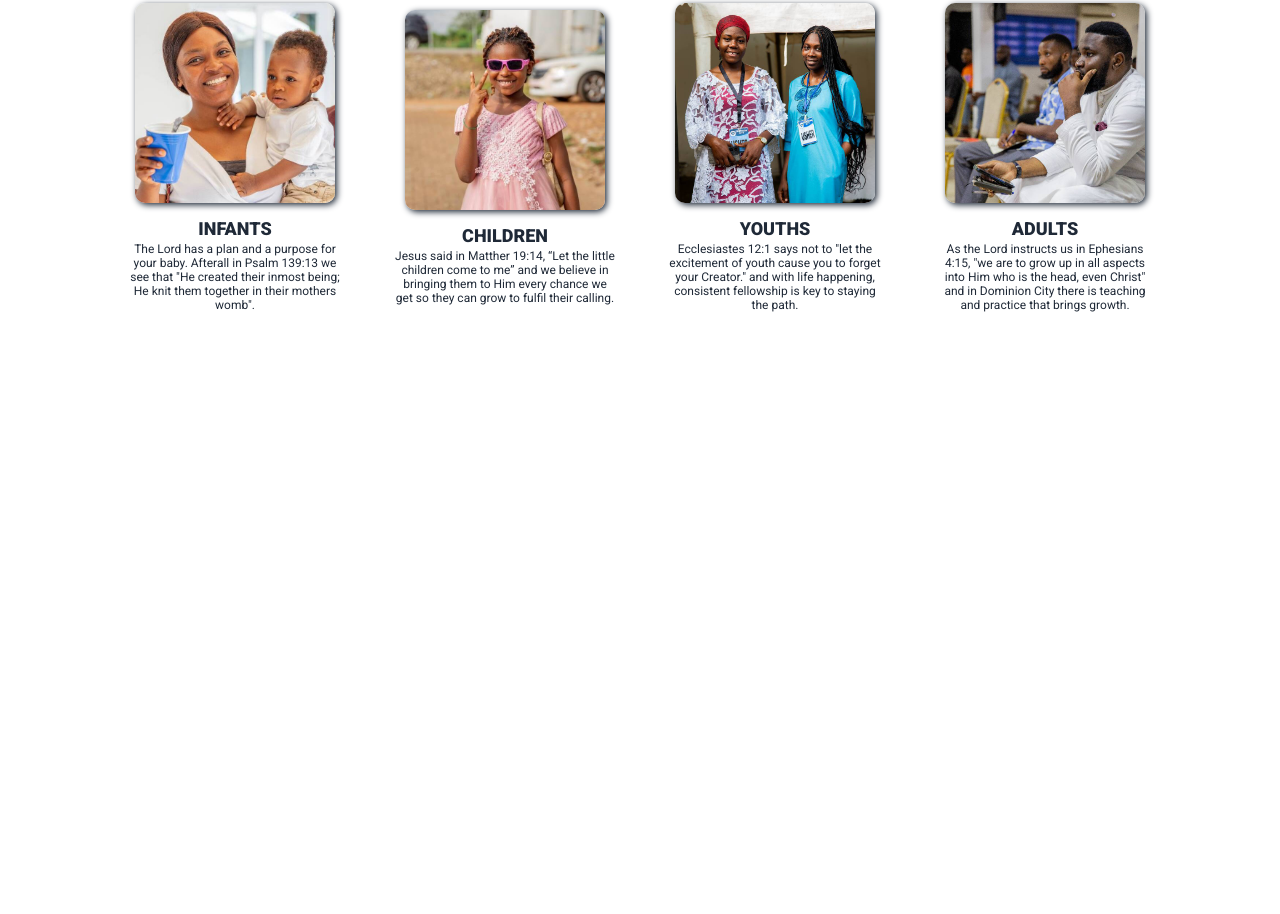
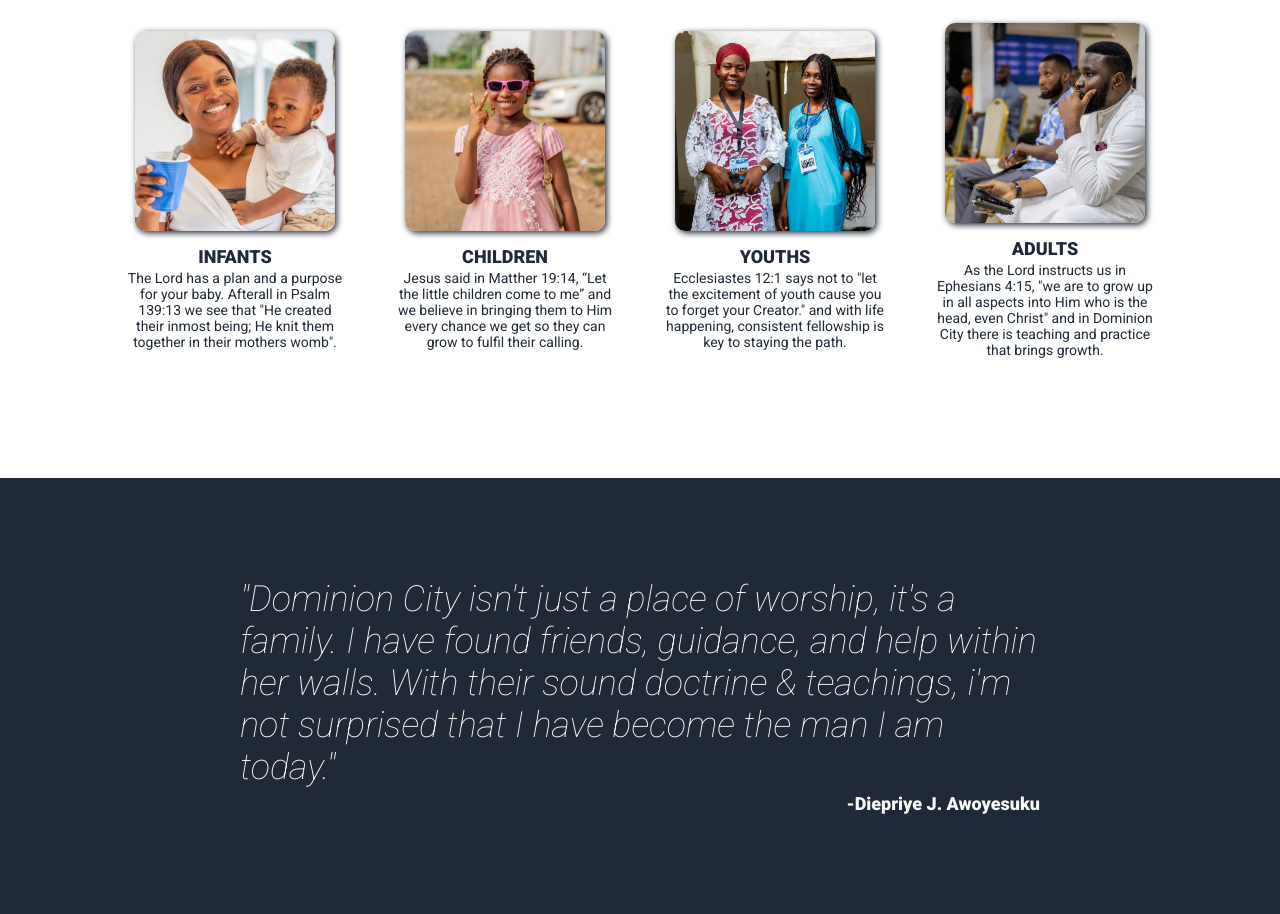
Before and after one commit to daddydeus/top-landing-page, a plain HTML site: page index.html in a window 1280 px wide. Shown: the part 626-1540 px from the top of the page. Before the commit the page ends 998 px from the top, so only its background shows below. Drawn offline with Linux system fonts and the light colour scheme.

Commit message:
Create testimonial section
Create testimonial review div and authors name div. Update text styles. Center divs using flexbox. Adjust width and height percentage values to make design responsive

```diff
--- a/index.html
+++ b/index.html
@@ -81,5 +81,9 @@
                 </div>
             </div>
         </div>
+        <div class="testimonial-content">
+            <div class="testimonial"><em>"Dominion City isn't just a place of worship, it's a family. I have found friends, guidance, and help within her walls. With their sound doctrine & teachings, i'm not surprised that I have become the man I am today."</em></div>
+            <div class="author">-Diepriye J. Awoyesuku</div>
+        </div>
     </body>
 </html>
--- a/style/styles.css
+++ b/style/styles.css
@@ -112,7 +112,7 @@ img.icons {
     height: 100%;
     flex: 1 1 auto;
     gap: 30px;
-    padding: 30px 0px 60px;
+    padding: 50px 0px 120px;
     /* margin-bottom: 30px; */
 }
 
@@ -153,7 +153,7 @@ img.icons {
     width: 200px;
     height: auto;
     flex: 0 1 auto;
-    /* border: 2px outset #3882f6; */
+    border: 2px none #3882f6;
     border-radius: 10px;
     box-shadow: 2px 2px 6px #1f2937;
 }
@@ -175,5 +175,39 @@ img.icons {
 }
 
 .sub-text {
-    font-size: 12px;
+    font-size: 14px;
 }
+
+.testimonial-content {
+    display: flex;
+    flex-direction: column;
+    justify-content: center;
+    align-items: center;
+    height: 100%;
+    flex: auto;
+    gap: 5px;
+    padding: 100px 0px 100px;
+    background-color: #1f2937;
+}
+
+.testimonial-content .testimonial,
+.testimonial-content .author {
+    display: flex;
+    color: #f9faf8;
+    font-family: Roboto, serif;
+    width: 800px;
+    max-width: 80%;
+    flex: auto;
+}
+
+.testimonial {
+    font-size: 36px;
+    font-weight: lighter;
+}
+
+.author {
+    font-size: 18px;
+    font-weight: 900;
+    display: flex;
+    justify-content: flex-end;
+}
```
